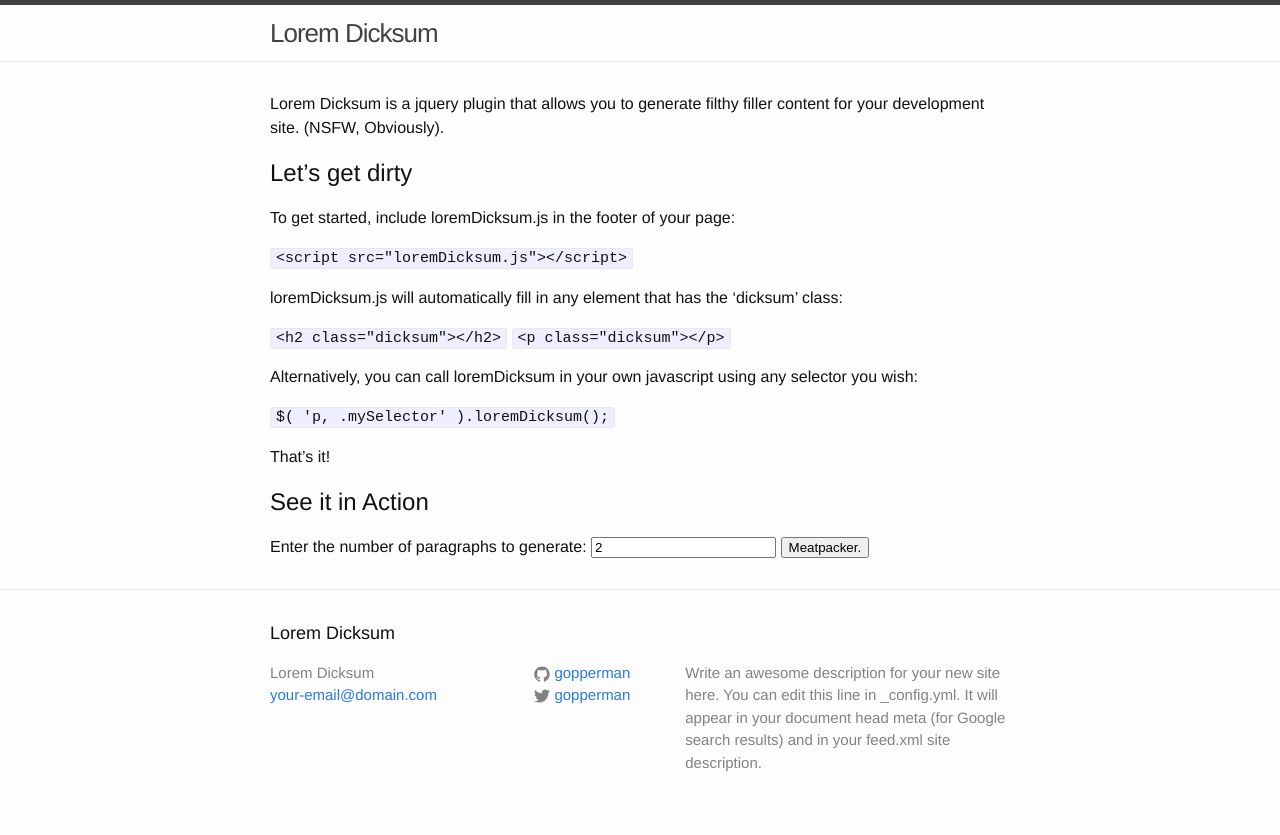
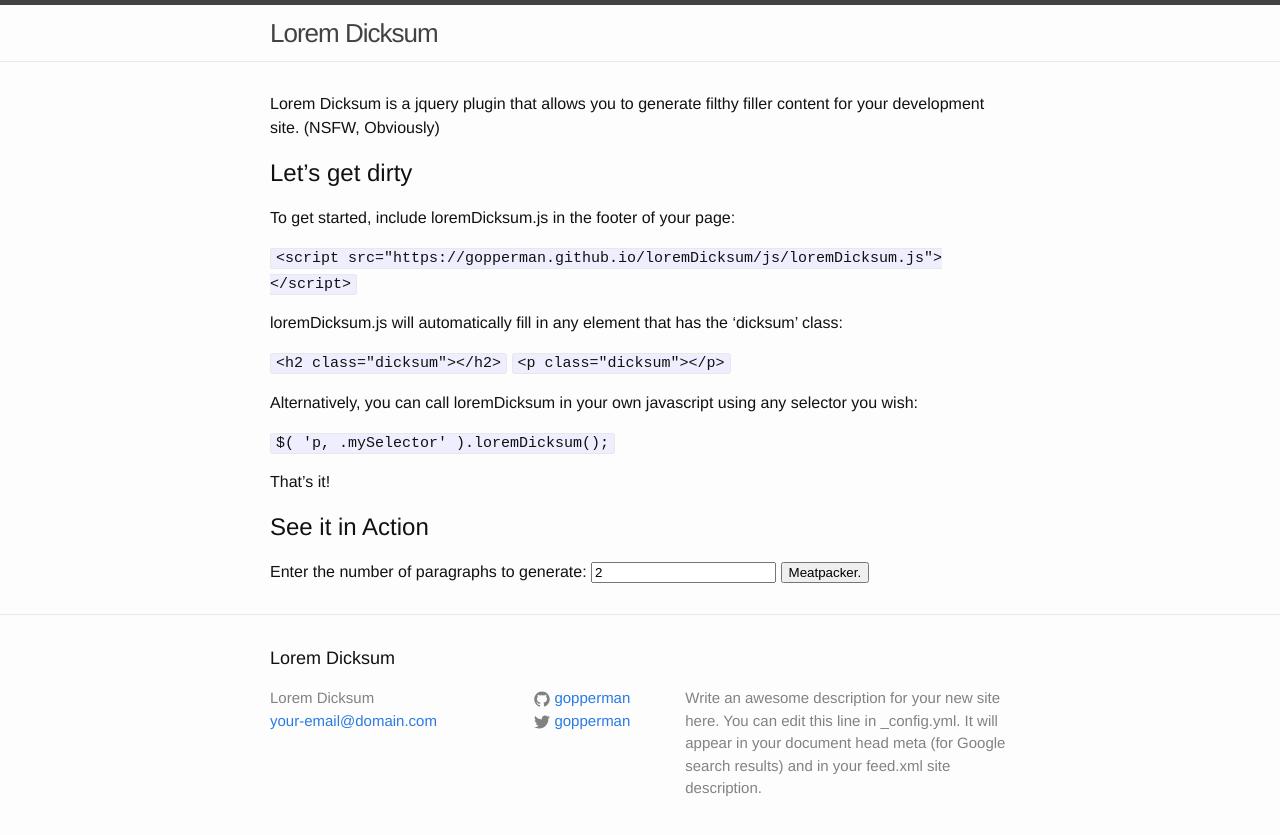
Before and after one commit to gopperman/loremDicksum, a Jekyll site: the page built from index.md, in a window 1280 px wide. Shown: the top 835 px of the page. Built offline with Jekyll 4.4.1, drawn with Linux system fonts in a browser that asks for light colours.

Commit message:
Path to javascript

````diff
--- a/index.md
+++ b/index.md
@@ -2,13 +2,13 @@
 layout: default
 ---
 
-Lorem Dicksum is a jquery plugin that allows you to generate filthy filler content for your development site. (NSFW, Obviously).
+Lorem Dicksum is a jquery plugin that allows you to generate filthy filler content for your development site. (NSFW, Obviously)
 
 ## Let's get dirty
 
 To get started, include loremDicksum.js in the footer of your page:
 
-```<script src="loremDicksum.js"></script>```
+```<script src="https://gopperman.github.io/loremDicksum/js/loremDicksum.js"></script>```
 
 loremDicksum.js will automatically fill in any element that has the 'dicksum' class:
 
````
Also changed, not shown: README.md.
